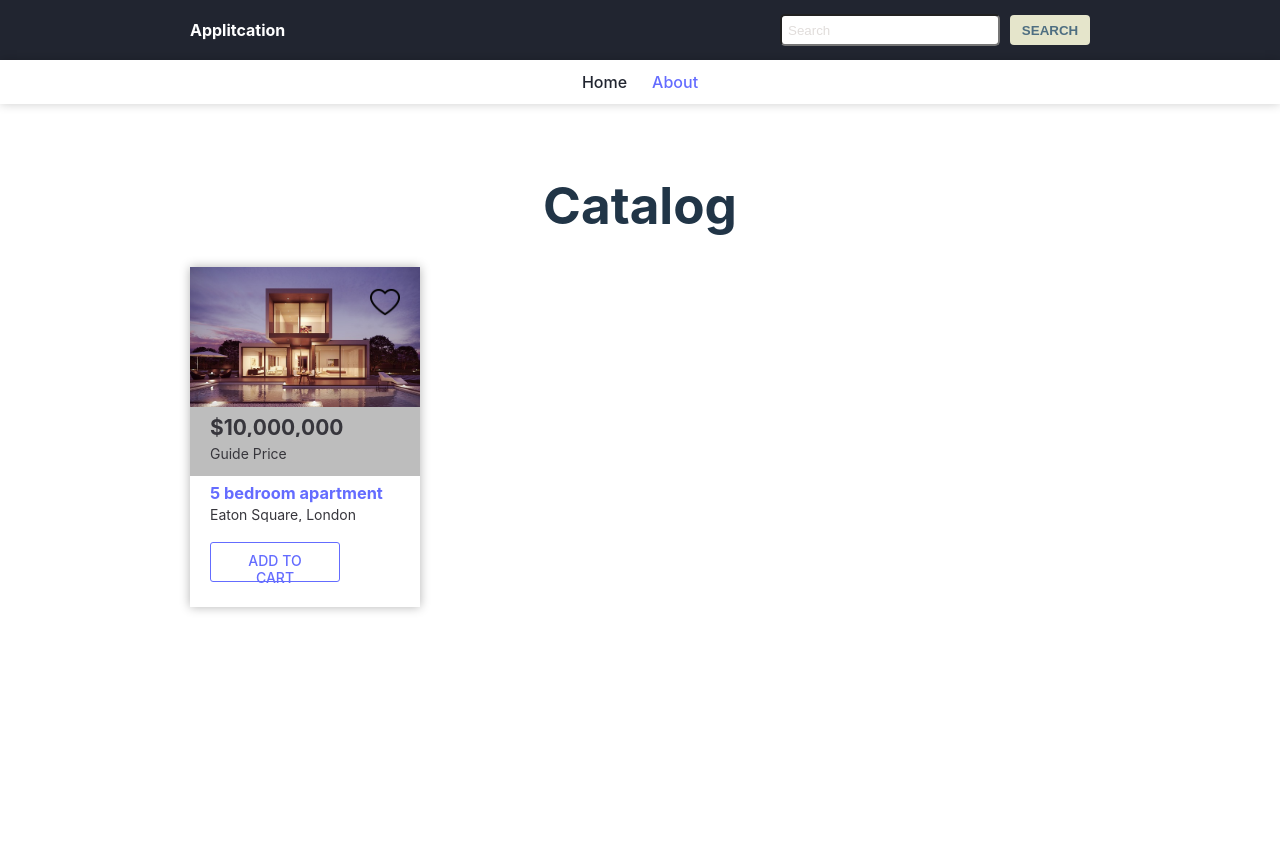
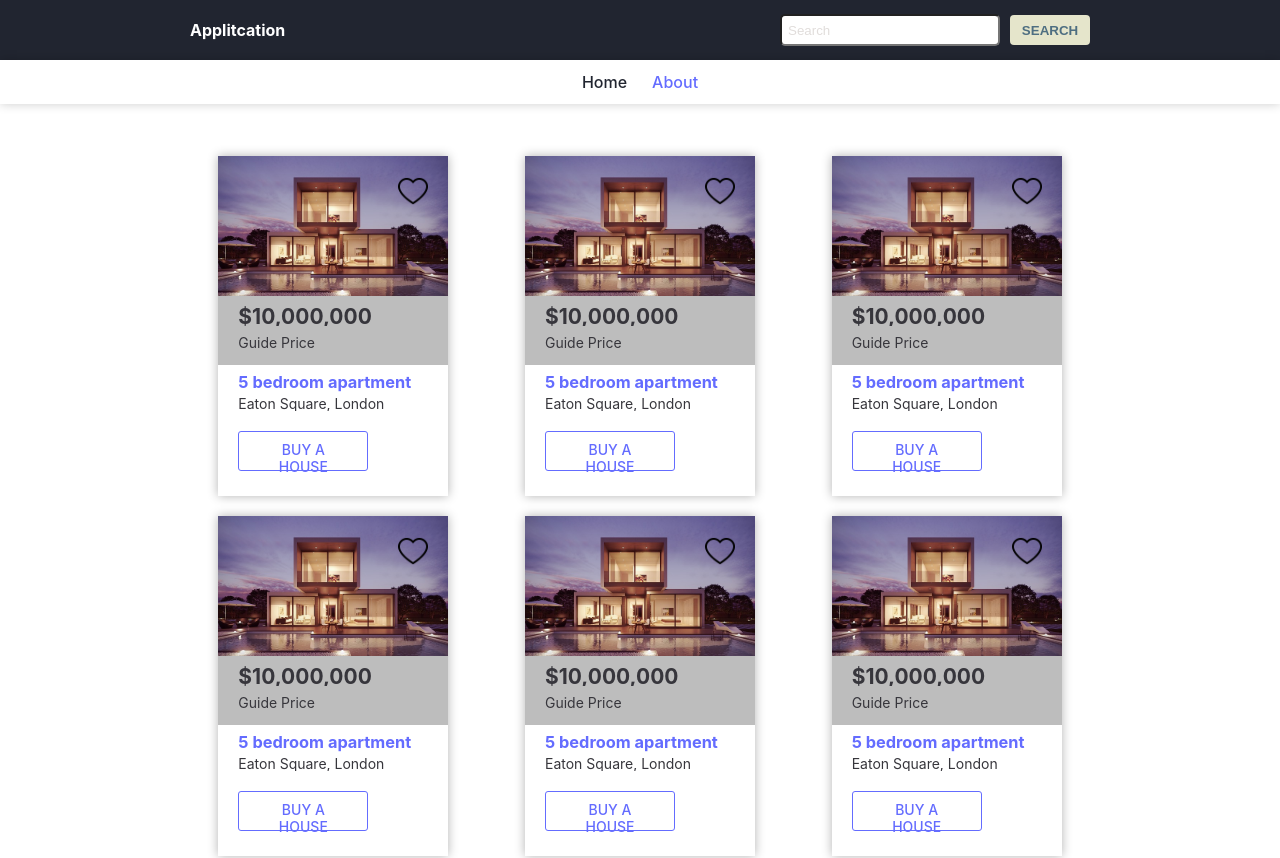
Before and after one commit to MagInventor/react-task, a React (Vite) app: page / in a window 1280 px wide. Shown: the top 858 px of the page. Before the commit the page ends 800 px from the top, so only its background shows below. Built offline with nearby package versions, Linux system fonts and the light colour scheme.

Commit message:
refactor: add product list style

```diff
--- a/src/App.css
+++ b/src/App.css
@@ -20,6 +20,7 @@ header {
   height: 90px;
   position: fixed;
   top: 0;
+  z-index: 1;
 }
 
 .header-elements {
@@ -90,6 +91,7 @@ header {
 nav {
   margin: 0 auto;
   padding: 10px 0;
+  background: #fff;
   box-shadow: 0 0 10px rgb(0 0 0 / 20%);
 }
 
@@ -123,6 +125,16 @@ main {
 .active {
   color: #212530;
   cursor: pointer;
+}
+
+.product-list {
+  width: 100%;
+  height: auto;
+  margin: 100px 0;
+  display: grid;
+  grid-template-columns: repeat(3, 1fr);
+  grid-gap: 20px;
+  justify-items: center;
 }
 
 .product-card {
@@ -234,8 +246,8 @@ main {
 }
 
 .product-card__info_cart:hover {
-  background: #ca4e79;
-  border: 1px solid #ca4e79;
+  background: #646CFF;
+  border: 1px solid #646CFF;
   color: #fff;
   font-weight: bold;
 }
--- a/src/components/main/home/Catalog.tsx
+++ b/src/components/main/home/Catalog.tsx
@@ -4,6 +4,14 @@ const Catalog = () => {
   return (
     <div className="product-list">
       <CatalogCard />
+      <CatalogCard />
+      <CatalogCard />
+      <CatalogCard />
+      <CatalogCard />
+      <CatalogCard />
+      <CatalogCard />
+      <CatalogCard />
+      <CatalogCard />
     </div>
   )
 }
--- a/src/components/main/home/Catalogcard.module.css
+++ b/src/components/main/home/Catalogcard.module.css
@@ -1,3 +1,4 @@
+
 .product-card {
   width: 230px;
   height: 340px;
@@ -56,7 +57,7 @@
 }
 
 .product-card__info_price h2 {
-  width: 200px;
+  width: 190px;
   height: 20px;
   margin: 0;
   padding: 0;
@@ -64,7 +65,7 @@
 }
 
 .product-card__info_price p {
-  width: 200px;
+  width: 190px;
   height: 14px;
   margin: 10px 0 5px 0;
   padding: 0;
@@ -78,7 +79,7 @@
 }
 
 .product-card__info_title h3 {
-  width: 200px;
+  width: 190px;
   height: 27px;
   margin: 0;
   color: #646CFF;
@@ -86,7 +87,7 @@
 }
 
 .product-card__info_title p {
-  width: 200px;
+  width: 190px;
   height: 14px;
   margin: 0;
   color: #37363c ;
@@ -99,14 +100,16 @@
   margin: 20px 0 0px 0;
   font-size: 14px;
   text-transform: uppercase;
-  border: 1px solid #707070;
+  background: transparent;
+  color: #646cff;
+  border: 1px solid #646cff;
   border-radius: 3px;
   cursor: pointer;
 }
 
 .product-card__info_cart:hover {
-  background: #ca4e79;
-  border: 1px solid #ca4e79;
+  background: #646CFF;
+  border: 1px solid #646CFF;
   color: #fff;
   font-weight: bold;
 }
--- a/src/components/main/home/Catalogcard.tsx
+++ b/src/components/main/home/Catalogcard.tsx
@@ -31,7 +31,7 @@ const CatalogCard = () => {
             type="button"
             className="product-card__info_cart"
           >
-            Add to cart
+            Buy a house
           </button>
         </div>
       </div>
--- a/src/pages/Homepage.tsx
+++ b/src/pages/Homepage.tsx
@@ -4,7 +4,7 @@ const Homepage = () => {
   return (
     <div className="container">
       <h1>Catalog</h1>
-       <Catalog />
+      <Catalog />
     </div>
   )
 }
```
